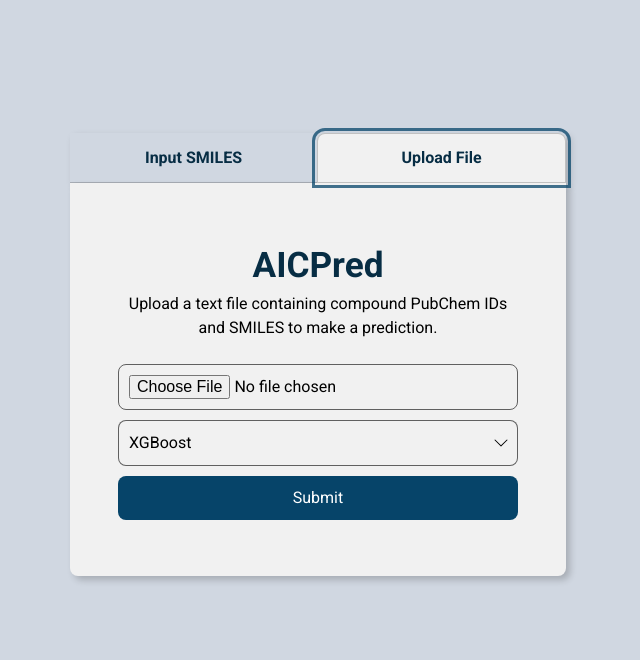
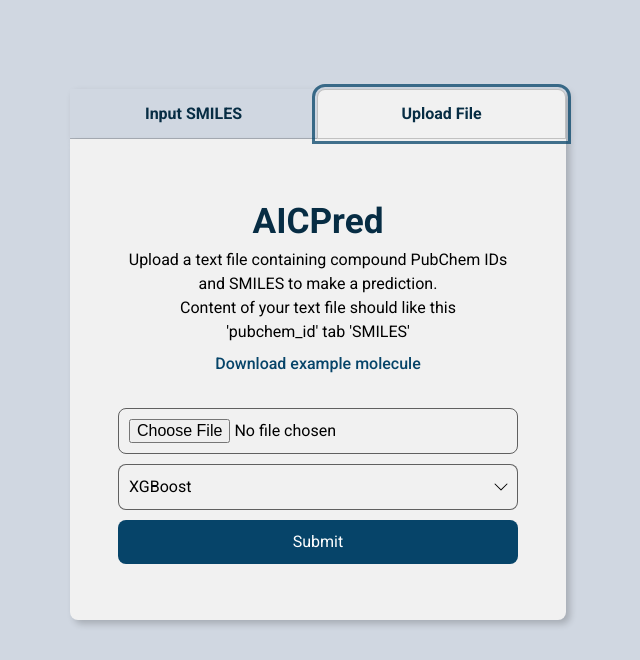
Before and after one commit to cyrilakafia/AICPred, a Flask app: page /upload?tab=smiles in a window 1280 px wide, after a click on "Upload File". Shown: the part 90-750 px from the top of the page, without its empty margins (322-962 px from the left). Run offline with Flask 3, Linux system fonts and the light colour scheme; parts of the project's set-up code (start-up, migrations or seed data) failed here and were passed over.

Commit message:
sample file

```diff
--- a/covidml/static/js/upload.js
+++ b/covidml/static/js/upload.js
@@ -4,8 +4,8 @@ const smilesInput = document.querySelector("input#smiles")
 const modelTypeSelectInput = document.querySelector("select#model_type")
 
 const exampleMolecule = {
-  moleculeId: "2719",
-  smiles: "CCN(CC)CCCC(C)NC1=C2C=CC(=CC2=NC=C1)Cl",
+  moleculeId: "44205240",
+  smiles: "CCS(=O)(=O)N1CC(C1)(CC#N)N2C=C(C=N2)C3=C4C=CNC4=NC=N3",
   modelType: "XGBoost"
 }
 
--- a/covidml/templates/upload.html
+++ b/covidml/templates/upload.html
@@ -78,6 +78,12 @@
           <h2 class="section-title">AICPred</h2>
           <p>Upload a text file containing compound PubChem IDs and SMILES to make a prediction.</p>
 
+          <p>Content of your text file should like this</p>
+          <p>'pubchem_id' tab 'SMILES'</p>
+
+          <a href="{{ url_for('download_test_file') }}" class="upload-section__example-btn btn btn--secondary">Download example molecule</a>
+
+
           <form id="file-upload-form" class="upload-section__form" method="POST" action="{{ url_for('upload_page') }}?tab=file" aria-label="Upload" enctype="multipart/form-data">
             {{ file_form.hidden_tag() }}
             <div class="form-group">
--- a/covidml/templates/upload_file.html
+++ b/covidml/templates/upload_file.html
@@ -48,6 +48,9 @@
         <div class="upload-section__form-container">
           <h2 class="section-title">AICPred</h2>
           <p>Upload a text file containing compound PubChem IDs and SMILES to make a prediction.</p>
+
+          <p>Content of your text file should like this</p>
+          <p>1983 CC(=O)NC1=CC=C(C=C1)O</p>
 
           <form id="upload-form" class="upload-section__form" method="POST" action="{{ url_for('upload_file_page') }}" aria-label="Upload" enctype="multipart/form-data">
             {{ file_form.hidden_tag() }}
```
Also changed, not shown: 1 other file.
